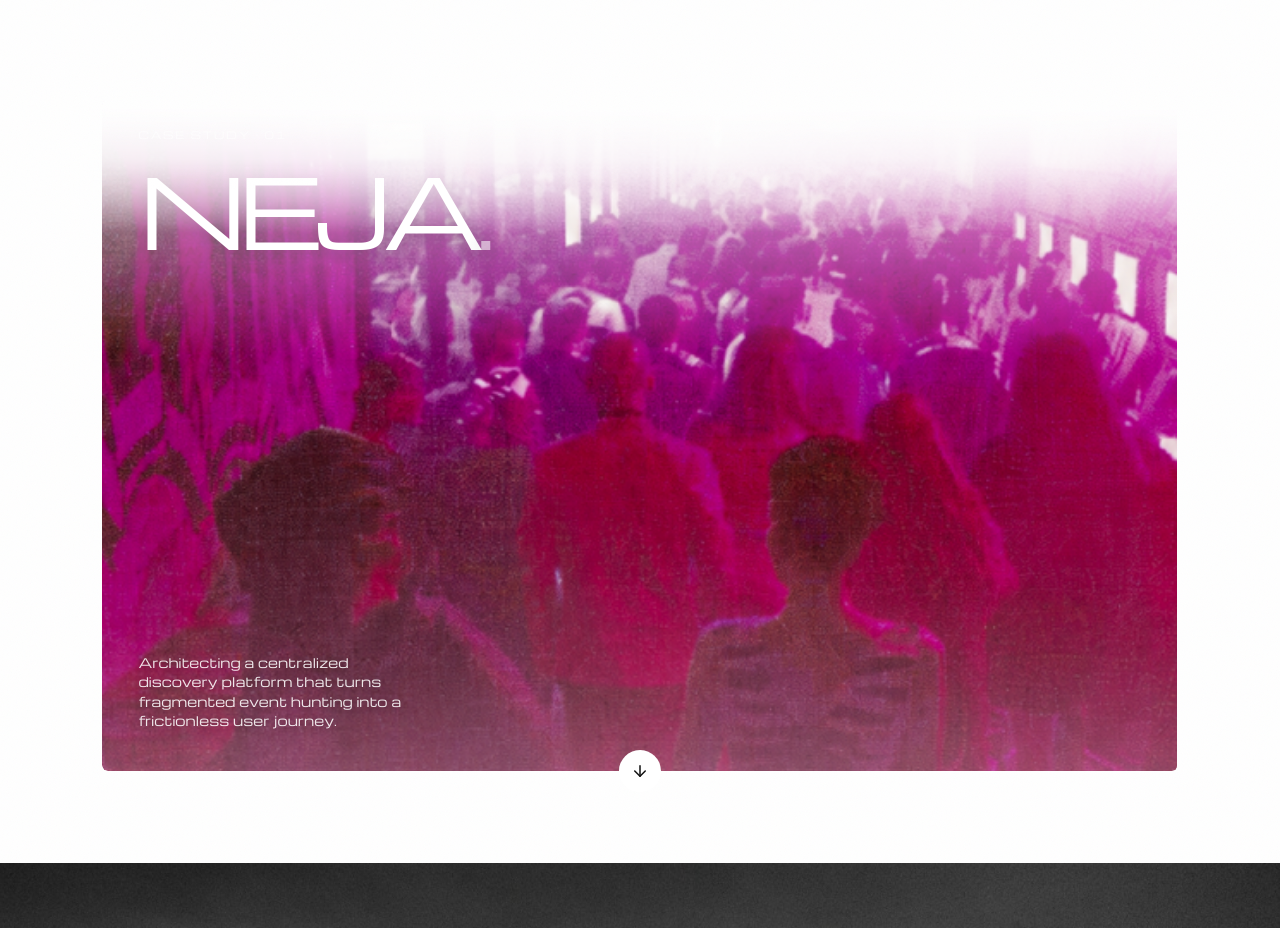
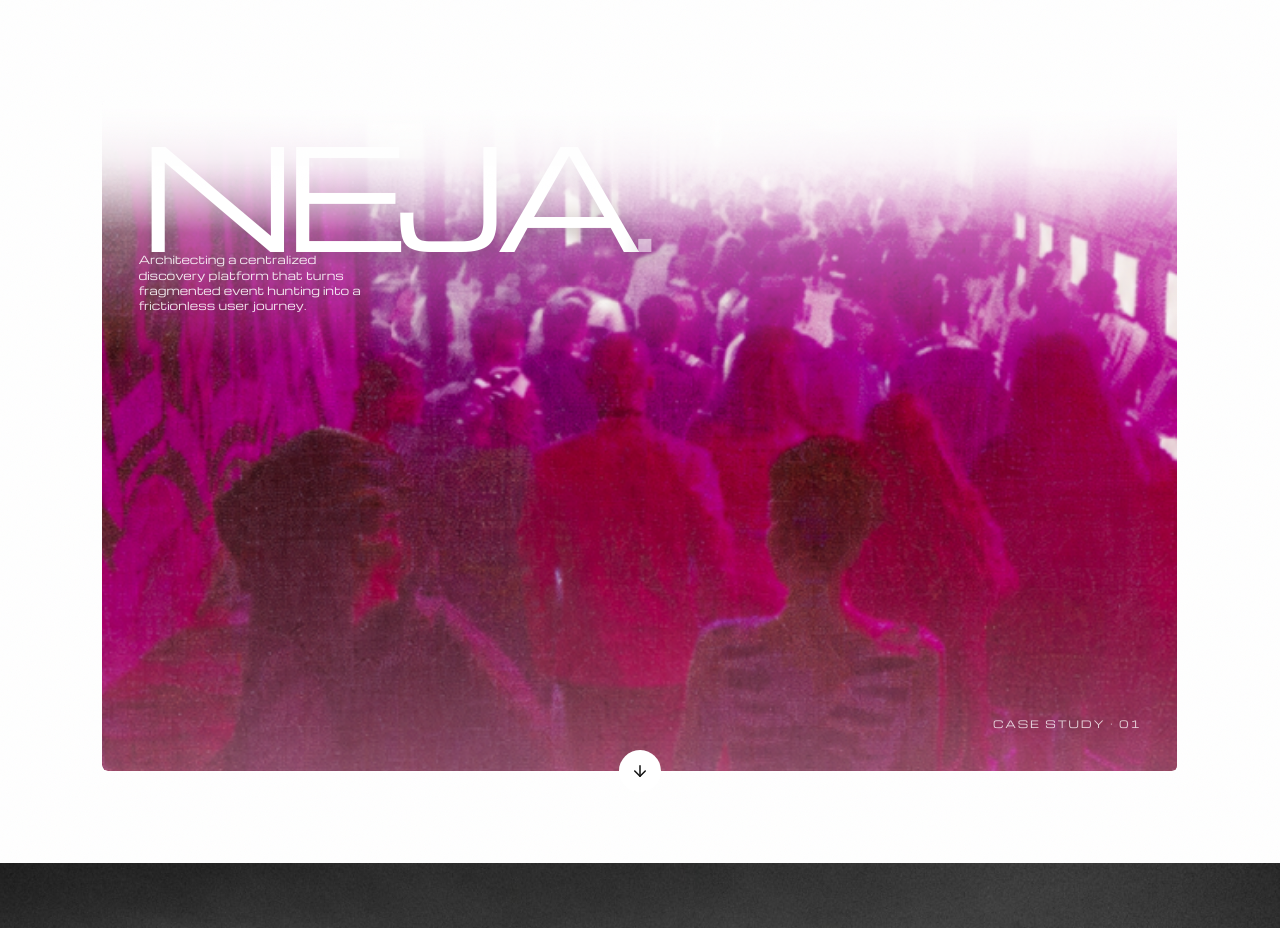
Before and after one commit to EolNuha/lela-portfolio, a Next.js app: page / in a window 1280 px wide. Shown: the part 2140-3068 px from the top of the page. Built offline with nearby package versions, Linux system fonts and the light colour scheme.

Commit message:
fixed neja spacing

```diff
--- a/app/globals.css
+++ b/app/globals.css
@@ -247,10 +247,17 @@ footer a:hover { text-decoration: underline; }
 }
 .project-mark:hover .project-mark-image { transform: scale(1.025); }
 .project-mark-content { display: flex; flex-direction: column; height: 100%; min-height: 0; position: relative; z-index: 1; }
-.project-mark-content > span { font-size: 10px; letter-spacing: .18em; opacity: .8; text-shadow: 0 1px 10px rgba(0,0,0,.45); }
-.project-mark h2 { font-size: clamp(52px, 7.5vw, 100px); font-weight: 500; letter-spacing: -.1em; line-height: .8; margin: 28px 0 20px; text-shadow: 0 2px 18px rgba(0,0,0,.4); }
+.project-mark h2 { font-size: clamp(72px, 11vw, 140px); font-weight: 500; letter-spacing: -.1em; line-height: .78; margin: 8px 0 8px; text-shadow: 0 2px 18px rgba(0,0,0,.4); }
 .project-mark h2 span { color: rgba(255,255,255,.55); }
-.project-mark p { font-size: 13px; line-height: 1.5; margin-top: auto; max-width: 270px; opacity: .88; text-shadow: 0 1px 10px rgba(0,0,0,.45); }
+.project-mark p { font-size: 11px; line-height: 1.4; margin: 0; max-width: 240px; opacity: .88; text-shadow: 0 1px 10px rgba(0,0,0,.45); }
+.project-mark-label {
+  align-self: flex-end;
+  font-size: 10px;
+  letter-spacing: .18em;
+  margin-top: auto;
+  opacity: .8;
+  text-shadow: 0 1px 10px rgba(0,0,0,.45);
+}
 .project-mark-arrow {
   align-items: center;
   background: var(--paper);
@@ -543,7 +550,7 @@ footer { align-items: center; background: transparent; border-top: 1px solid rgb
   .project-mark { min-height: 0; }
   .project-mark-surface { aspect-ratio: 16 / 10; min-height: 0; padding: 22px 24px 36px; }
   .project-mark-content { min-height: 0; }
-  .project-mark h2 { margin: 22px 0 16px; }
+  .project-mark h2 { margin: 4px 0 6px; }
   .project-mark-arrow { bottom: 0; left: 50%; right: auto; top: auto; transform: translate(-50%, 50%) rotate(90deg); }
   .project-card.is-open .project-mark-arrow { background: #efefef; transform: translate(-50%, 50%) rotate(270deg); }
   .project-info { margin-top: -24px; max-width: 86%; }
--- a/app/page.tsx
+++ b/app/page.tsx
@@ -370,9 +370,9 @@ export default function Page() {
             <div className="project-mark-surface">
               <img className="project-mark-image" src="/neja.png" alt="Crowd moving through a neon-lit corridor" />
               <div className="project-mark-content">
-                <span>CASE STUDY · 01</span>
                 <h2>NEJA<span>.</span></h2>
                 <p>Architecting a centralized discovery platform that turns fragmented event hunting into a frictionless user journey.</p>
+                <span className="project-mark-label">CASE STUDY · 01</span>
               </div>
             </div>
             <button type="button" className="project-mark-arrow" aria-expanded={projectOpen} aria-controls="project-info" aria-label={projectOpen ? 'Hide case study details' : 'Show case study details'} onClick={() => setProjectOpen((open) => !open)}><ArrowRight size={18} /></button>
```
